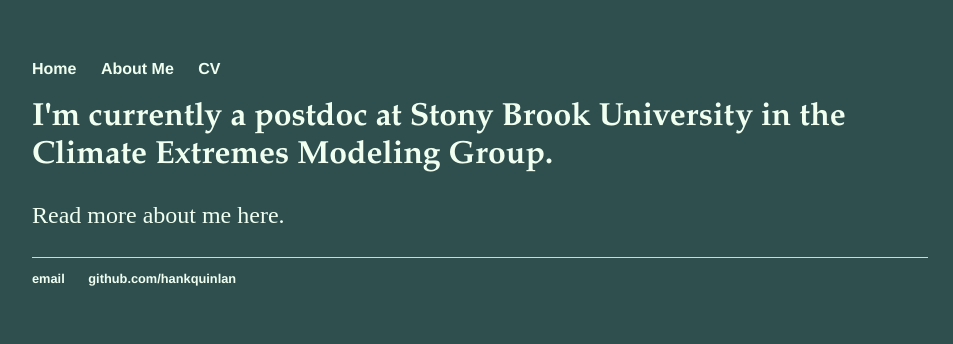
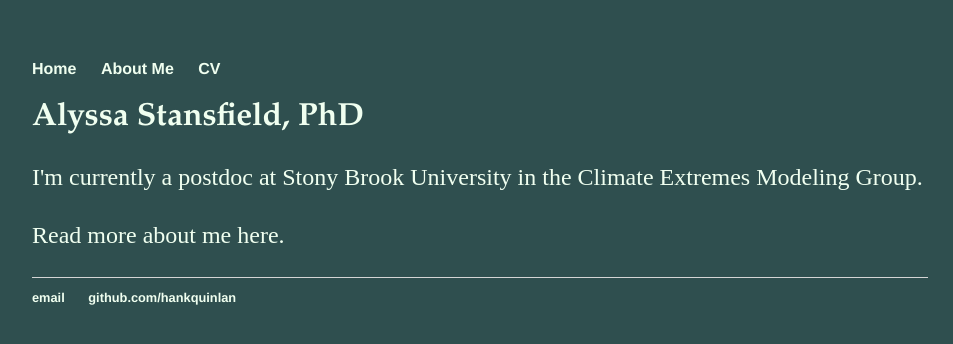
Before and after one commit to alyssa-stansfield/alyssa-stansfield.github.io, a Jekyll site: the page built from index.html, in a window 1280 px wide. Shown: the top 344 px of the page, without its empty margins (160-1113 px from the left). Built offline with Jekyll 4.4.1, drawn with Linux system fonts in a browser that asks for light colours.

Commit message:
Update index.html
Changed header and font of header

```diff
--- a/index.html
+++ b/index.html
@@ -2,7 +2,8 @@
 layout: default
 title: Alyssa Stansfield, PhD
 ---
+<h1 font-family:"Lucida Handwriting" > Alyssa Stansfield, PhD </h1>
 <div class="blurb">
-	<h1>I'm currently a postdoc at Stony Brook University in the <a href="https://you.stonybrook.edu/kareed/">Climate Extremes Modeling Group</a>.</h1>
+	<p>I'm currently a postdoc at Stony Brook University in the <a href="https://you.stonybrook.edu/kareed/">Climate Extremes Modeling Group</a>.</p>
 	<p><a href="/about">Read more about me here.</a></p>
 </div><!-- /.blurb -->
```
